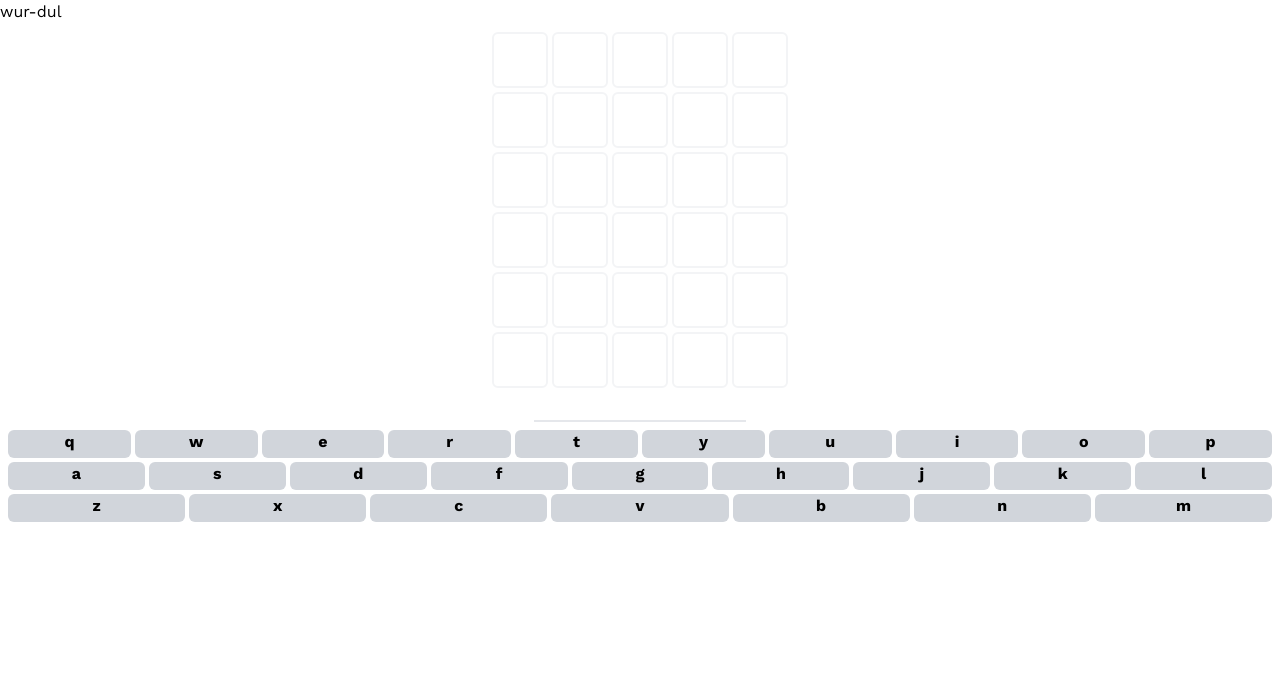
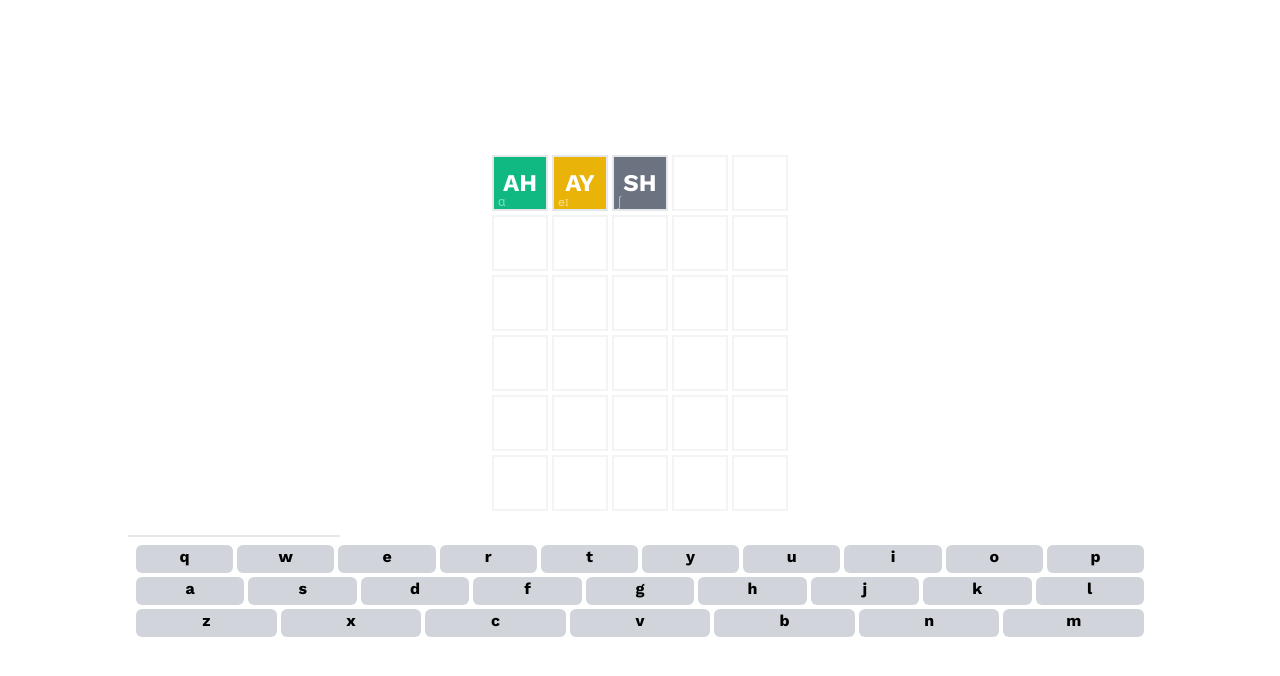
Before and after one commit to manturon/wurdul, a React (Vite) app: page / in a window 1280 px wide. Shown: the top 676 px of the page. Built offline with nearby package versions, Linux system fonts and the light colour scheme.

Commit message:
Rewrite Board component

```diff
--- a/src/Block.tsx
+++ b/src/Block.tsx
@@ -1,60 +1,76 @@
 import React from "react";
-import { SoundKey, SOUNDS } from "./sound";
+import { Match } from "./game";
 
-const BASE_STYLES =
-  "rounded-md w-14 h-14 overflow-hidden border-2 relative select-none";
-const MUTED_BG = "border-gray-100";
-const SOME_MATCH_BG = "border-yellow-400";
-const MATCH_BG = "border-green-400";
-const INVALID_BORDER = "border-red-400";
+const BASE_STYLE = "w-14 h-14 overflow-hidden border-2 relative select-none";
+const INPUT_STYLE = "border-gray-400 text-gray-700";
+const EMPTY_STYLE = "border-gray-100";
+const NO_MATCH_STYLE = "border-0 bg-gray-500 text-white";
+const SOME_MATCH_STYLE = "border-0 bg-yellow-500 text-white";
+const MATCH_STYLE = "border-0 bg-emerald-500 text-white";
+const INVALID_STYLE = "border-red-400";
 
-export enum BlockState {
-  NoMatch,
-  SomeMatch,
-  Match,
+// Map match type to a block style
+const styleMap = {
+  [Match.MATCH]: MATCH_STYLE,
+  [Match.SOME_MATCH]: SOME_MATCH_STYLE,
+  [Match.INVALID]: INVALID_STYLE,
+  [Match.NO_MATCH]: NO_MATCH_STYLE,
+};
+
+export interface BlockProps {
+  /**
+   * Is the block representing the player input?
+   */
+  input?: boolean;
+  /**
+   * Main text of the block. None for an empty block.
+   */
+  head?: string;
+  /**
+   * Little extra characters to display on the corner.
+   */
+  info?: string;
+  /**
+   * Outcome in case it is a guess.
+   */
+  guessMatch?: Match;
 }
 
-export interface BlockProps {
-  value: SoundKey | null | undefined;
-  state?: BlockState;
-  invalid?: boolean;
-}
-
+/**
+ * A block that contains a guess outcome, current player input or nothing.
+ */
 export const Block = ({
-  value,
-  state = BlockState.NoMatch,
-  invalid = false,
+  head,
+  info,
+  input = false,
+  guessMatch,
 }: BlockProps) => {
-  if (value) {
-    let bg =
-      state === BlockState.Match
-        ? MATCH_BG
-        : state === BlockState.SomeMatch
-        ? SOME_MATCH_BG
-        : MUTED_BG;
-    let sub = SOUNDS.get(value)?.ipa[0];
+  if (head) {
+    let style = input ? INPUT_STYLE : styleMap[guessMatch ?? Match.NO_MATCH];
     return (
-      <div className={`${BASE_STYLES} ${invalid ? INVALID_BORDER : bg}`}>
+      <div className={`${BASE_STYLE} ${style}`}>
         <div className="h-full h-full flex flex-row justify-center items-center">
-          <b
-            className="block font-bold capitalize text-xl mx-auto text-center text-blue-900"
-            style={{ fontVariant: "small-caps" }}
-          >
-            {value}
+          <b className="block font-bold text-2xl mx-auto text-center uppercase">
+            {head}
           </b>
         </div>
         <div className="h-4 w-full absolute text-left pl-1 bottom-0 left-0 leading-none">
-          {sub ? (
-            <small className="font-medium text-blue-800 opacity-50 text-xs font-sans">
-              {sub}
+          {info ? (
+            <small className="font-medium opacity-50 text-xs font-sans">
+              {info}
             </small>
           ) : null}
         </div>
       </div>
     );
   } else {
-    return <div className={`${BASE_STYLES} ${MUTED_BG}`}></div>;
+    // Empty element
+    return <EmptyBlock />;
   }
 };
 
+export const EmptyBlock = (props?: object) => (
+  <div {...props} className={`${BASE_STYLE} ${EMPTY_STYLE}`}></div>
+);
+
 export default Block;
--- /dev/null
+++ b/src/Board.tsx
@@ -0,0 +1,75 @@
+import React from "react";
+import Block, { BlockProps, EmptyBlock } from "./Block";
+import { rangeMap } from "./util";
+import { GuessHistory, Input } from "./game";
+
+export interface BoardProps {
+  rows: number;
+  /**
+   * Number of blocks per row.
+   */
+  columns: number;
+  /**
+   * The previous player guess results.
+   */
+  history: GuessHistory;
+  /**
+   * The current player input.
+   */
+  input: Input | undefined;
+}
+
+const makeRow = (index: number, props?: BlockProps[], padTo?: number) => {
+  let rows: JSX.Element[];
+  if (props) {
+    rows = rangeMap(props.length, (index) => (
+      <Block key={index} {...props[index]} />
+    ));
+
+    if (padTo) {
+      let start = props.length ?? 0;
+      let n = padTo - start;
+      let fill = rangeMap(n, (index) => <EmptyBlock key={start + index} />);
+      rows.push(...fill);
+    }
+  } else {
+    rows = rangeMap(padTo ?? 0, (index) => <EmptyBlock key={index} />);
+  }
+  return (
+    <div key={index} className="flex flex-row gap-1">
+      {rows}
+    </div>
+  );
+};
+
+/**
+ * A board with rows that contain blocks with guesses, input or nothing.
+ */
+export const Board = ({ rows, columns, history, input }: BoardProps) => {
+  // Rows from previous guesses
+  let playedRows = history.map((row, index) =>
+    makeRow(
+      index,
+      row.map(([sound, match]) => ({
+        guessMatch: match,
+        head: sound.name,
+        info: sound.ipa[0],
+      })),
+      columns
+    )
+  );
+  // Current player input row
+  let inputRow = makeRow(
+    playedRows.length,
+    (input ?? []).map((sound) => ({ input: true, head: sound.name })).slice(0, columns),
+    columns
+  );
+  // Empty rows
+  let padding = rangeMap(rows - playedRows.length - 1, (index) => {
+    return makeRow(playedRows.length + index + 1, undefined, columns);
+  });
+  let blockRows = [...playedRows, inputRow, ...padding];
+  return <div className="mx-auto flex flex-col gap-1">{blockRows}</div>;
+};
+
+export default Board;
--- /dev/null
+++ b/src/Header.tsx
@@ -0,0 +1,7 @@
+import React from "react";
+
+export const Header = () => {
+  return <></>;
+};
+
+export default Header;
--- a/src/Keyboard.tsx
+++ b/src/Keyboard.tsx
@@ -1,10 +1,10 @@
-import React, { PropsWithChildren } from "react";
-import { Sound, SOUNDS } from "./sound";
+import React from "react";
+import { SoundKey } from "./sound";
 
-export type Key = string | null | [head: string | null, width: number];
-export type KeyboardLayout = Key[][];
+export type Key<T> = T | null | [head: T | null, width: number];
+export type KeyboardLayout<T = string> = Key<T>[][];
 
-export const SOUND_KEYBOARD_LAYOUT: KeyboardLayout = [
+export const SOUND_KEYBOARD_LAYOUT: KeyboardLayout<SoundKey> = [
   [
     ["eer", 2],
     "ar",
@@ -37,7 +37,6 @@ export const SOUND_KEYBOARD_LAYOUT: KeyboardLayout = [
   ["p", "t", "k", "z", "zh", "j", ["v", 2], "dh"],
   ["l", "r", "w", "y", "m", "n", "ng"],
 ];
-
 export const ENGLISH_KEYBOARD_LAYOUT: KeyboardLayout = [
   ["q", "w", "e", "r", "t", "y", "u", "i", "o", "p"],
   ["a", "s", "d", "f", "g", "h", "j", "k", "l"],
@@ -67,9 +66,24 @@ export const SoundKeyboard = () => {
   return <div className={`${KEYBOARD_BASE_STYLE}`}>{keys}</div>;
 };
 
-export const EnglishKeyboard = () => {
+export interface EnglishKeyboardProps {
+  value: string;
+  onChange: React.ChangeEventHandler<HTMLInputElement>;
+}
+
+export const EnglishKeyboard = ({ onChange, value }: EnglishKeyboardProps) => {
   let keys = makeKeys(ENGLISH_KEYBOARD_LAYOUT);
-  return <div className={`${KEYBOARD_BASE_STYLE}`}>{keys}</div>;
+  return (
+    <div>
+      <input
+        className="border-b-2 w-sm mx-auto text-center"
+        type="text"
+        value={value}
+        onChange={onChange}
+      />
+      <div className={`${KEYBOARD_BASE_STYLE}`}>{keys}</div>
+    </div>
+  );
 };
 
 const KEY_BASE_STYLE =
--- a/src/Row.tsx
+++ /dev/null
@@ -1,32 +0,0 @@
-import React from "react";
-import Block from "./Block";
-import { Transcription } from "./dictionary";
-import { rangeMap } from "./util";
-
-let padEmpty = (blocks: any[], total: number) =>
-  blocks.length < total
-    ? blocks.concat(
-        rangeMap(total - blocks.length, (index) => (
-          <Block key={blocks.length + index} value={null} />
-        ))
-      )
-    : blocks.slice(0, total);
-
-export interface RowProps {
-  columns: number;
-  transcription: Transcription;
-}
-
-export const Row = ({ columns, transcription = [] }: RowProps) => {
-  let isTooLong = transcription.length > columns;
-  let blocks = transcription
-    .slice(0, columns)
-    .map((value, index) => (
-      <Block key={index} value={value} invalid={isTooLong} />
-    ));
-  blocks = padEmpty(blocks, columns);
-
-  return <div className="flex flex-row gap-1">{blocks}</div>;
-};
-
-export default Row;
--- a/src/Wurdul.tsx
+++ b/src/Wurdul.tsx
@@ -1,44 +1,38 @@
 import React, { ChangeEventHandler, useEffect, useRef, useState } from "react";
-import { getTranscriptions, Transcription } from "./dictionary";
+import Board from "./Board";
+import { englishDictionary as dictionary } from "./dictionary";
+import {
+  DEFAULT_COLUMNS,
+  DEFAULT_ROWS,
+  GuessHistory,
+  Input,
+  InputMode,
+  Match,
+} from "./game";
+import Header from "./Header";
 import { EnglishKeyboard, SoundKeyboard } from "./Keyboard";
-import Row from "./Row";
-import { Sound, SOUNDS } from "./sound";
-import { rangeMap } from "./util";
-
-export const DEFAULT_ROWS = 6;
-export const DEFAULT_COLUMNS = 5;
+import Sound, { WordSounds } from "./sound";
 
 export interface WerdelProps {
   rows?: number;
   columns?: number;
 }
 
-export enum InputMode {
-  Sound,
-  English,
-}
-const CODE_A = "a".codePointAt(0)!;
-const CODE_Z = "z".codePointAt(0)!;
-const isAlphaCi = (char: string) => {
-  let code = char[0].codePointAt(0)!;
-  return char.length === 1 && code >= CODE_A && code <= CODE_Z;
-};
-
 export const Werdel = ({
   rows = DEFAULT_ROWS,
   columns = DEFAULT_COLUMNS,
 }: WerdelProps) => {
-  let [inputMode, setInputMode] = useState(InputMode.English);
-  // let [word, setWord] = useState("");
-  let [transcription, setTranscription] = useState([] as Transcription);
+  let [inputMode, setInputMode] = useState(InputMode.ENGLISH);
+  let [soundChoices, setSoundChoices] = useState<WordSounds[]>([]);
+  let [currentSoundChoice, setCurrentSoundChoice] = useState(0);
   let [english, setEnglish] = useState("");
-
-  let blockRows = rangeMap(rows, (index) => (
-    <Row key={index} columns={columns} transcription={transcription} />
-  ));
-
-  let keyboard =
-    inputMode === InputMode.English ? <EnglishKeyboard /> : <SoundKeyboard />;
+  let [history, setHistory] = useState<GuessHistory>([
+    [
+      [Sound.from("ah")!, Match.MATCH],
+      [Sound.from("ay")!, Match.SOME_MATCH],
+      [Sound.from("sh")!, Match.NO_MATCH],
+    ],
+  ]);
 
   let englishInputRef = useRef<HTMLInputElement>(null);
 
@@ -66,32 +60,37 @@ export const Werdel = ({
 
   useEffect(() => {
     if (english) {
-      let transcription = getTranscriptions(english)[0];
-      console.log(transcription);
-      if (transcription) {
-        setTranscription(transcription);
+      let sounds = dictionary.wordSounds(english);
+      if (sounds.length) {
+        setSoundChoices(sounds);
+        setCurrentSoundChoice(0);
       } else {
-        setTranscription([]);
+        setSoundChoices([]);
       }
     }
   }, [english]);
 
   return (
-    <>
-      <div className="container">
-        <h1>wur-dul</h1>
+    <div className="container h-screen flex flex-col justify-center align-center">
+      <Header />
+      <div className="mx-auto flex flex-col w-4/5">
+        <Board
+          rows={rows}
+          columns={columns}
+          history={history}
+          input={soundChoices[currentSoundChoice]}
+        />
+        <ul>
+          {soundChoices.map((choice, index) => (
+            <li key={index}>{choice.map((sound) => sound.name).join("-")}</li>
+          ))}
+        </ul>
+        {InputMode.ENGLISH ? (
+          <EnglishKeyboard value={english} onChange={handleOnChange} />
+        ) : (
+          <SoundKeyboard />
+        )}
       </div>
-      <div className="container flex flex-col mx-auto">
-        <div className="flex flex-col gap-1 p-2 items-center">{blockRows}</div>
-        <input
-          className="border-b-2 w-sm mx-auto text-center"
-          ref={englishInputRef}
-          type="text"
-          value={english}
-          onChange={handleOnChange}
-        />
-        {keyboard}
-      </div>
-    </>
+    </div>
   );
 };
--- a/src/dictionary.ts
+++ b/src/dictionary.ts
@@ -1,10 +1,22 @@
 import DICT from "./dict.json";
-import { SoundKey } from "./sound";
+import Sound, { SoundKey, WordSounds } from "./sound";
 
 export type Transcription = SoundKey[];
 
-const DICTIONARY = new Map(Object.entries(DICT) as unknown as Array<[string, Transcription[]]>);
+export class Dictionary {
+  private transcriptions: Map<string, Transcription[]>;
 
-export const getTranscriptions = (english: string) => {
-    return DICTIONARY.get(english) ?? [];
+  constructor(wordTranscriptions: Iterable<[string, Transcription[]]>) {
+    this.transcriptions = new Map(wordTranscriptions);
+  }
+
+  public wordSounds(english: string): WordSounds[] {
+    return (
+      this.transcriptions
+        .get(english)
+        ?.map((t) => t.map((key) => Sound.from(key)!)) ?? []
+    );
+  }
 }
+
+export const englishDictionary = new Dictionary(Object.entries(DICT) as any);
--- /dev/null
+++ b/src/game.ts
@@ -0,0 +1,20 @@
+import Sound, { WordSounds } from "./sound";
+
+export const DEFAULT_ROWS = 6;
+export const DEFAULT_COLUMNS = 5;
+
+export type Input = WordSounds;
+export type GuessMatch = [Sound, Match];
+export type GuessResult = GuessMatch[];
+export type GuessHistory = GuessResult[];
+
+export enum InputMode {
+  SOUNDS,
+  ENGLISH,
+}
+export enum Match {
+  NO_MATCH,
+  SOME_MATCH,
+  MATCH,
+  INVALID,
+}
--- a/src/sound.ts
+++ b/src/sound.ts
@@ -13,21 +13,30 @@ export type SoundType =
   | "affricate"
   | "fricative"
   | "nasal";
-
-export type Sound = {
-  name: string;
-  type: SoundType[];
-  ipa: string[];
-  asin: string[];
-  alias?: string[];
-  rhotic?: string[];
-  unrhotic?: string[];
-  voiced?: string[];
-  voiceless?: string[];
-};
-
+export type WordSounds = Sound[];
 export type SoundKey = keyof typeof KEYS;
 
-export const SOUNDS = new Map<SoundKey, Sound>(
-  Object.entries(KEYS) as unknown as Array<[SoundKey, Sound]>
-);
+export class Sound {
+  protected static SOUNDS = new Map<SoundKey, Sound>(
+    Object.entries(KEYS).map(([soundKey, sound]) => [
+      soundKey,
+      Object.assign(new Sound(), sound),
+    ]) as any
+  );
+
+  public static from(key: SoundKey) {
+    return this.SOUNDS.get(key) || null;
+  }
+
+  public readonly name: SoundKey;
+  public readonly type: SoundType[];
+  public readonly ipa: string[];
+  public readonly asin: string[];
+  public readonly alias?: string[];
+  public readonly rhotic?: string[];
+  public readonly unrhotic?: string[];
+  public readonly voiced?: string[];
+  public readonly voiceless?: string[];
+}
+
+export default Sound;
```
Also changed, not shown: src/util.ts (+8 -0 lines), 1 other file (tests, documents, lock files or other folders).
